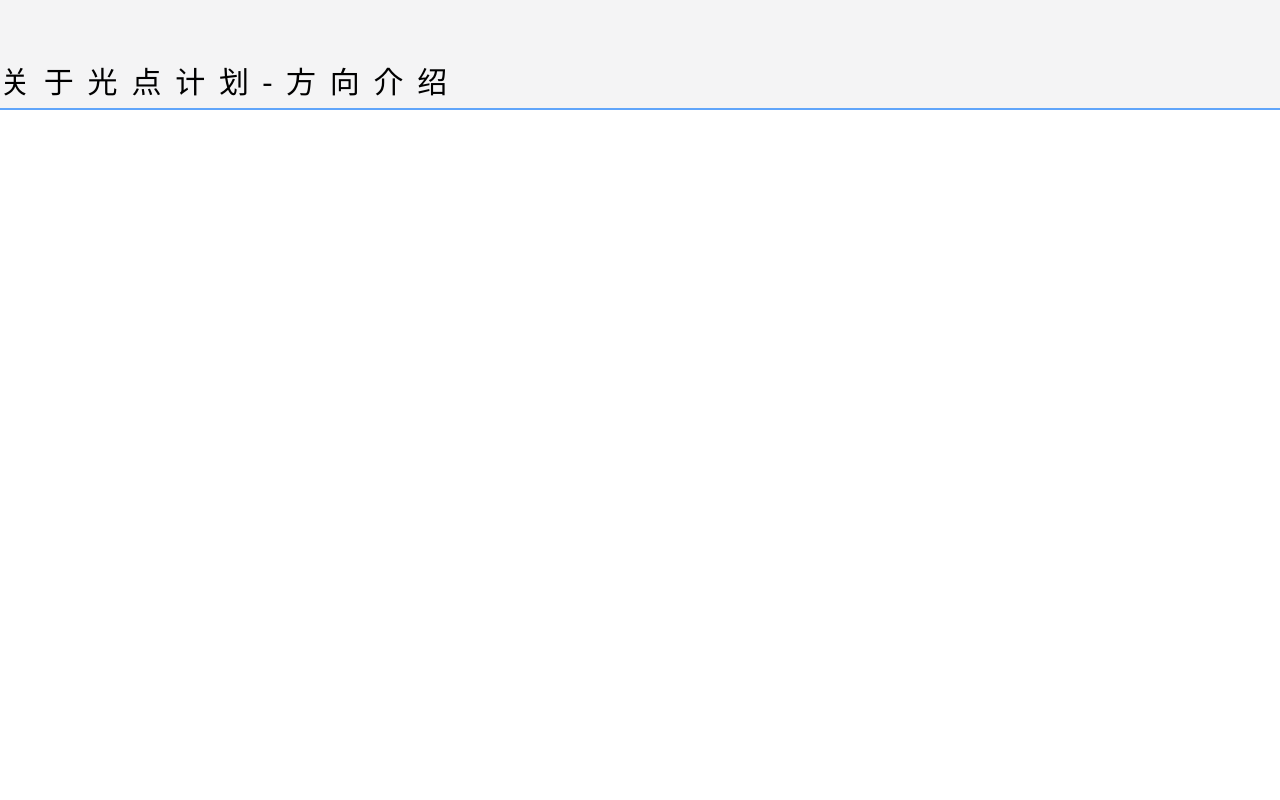
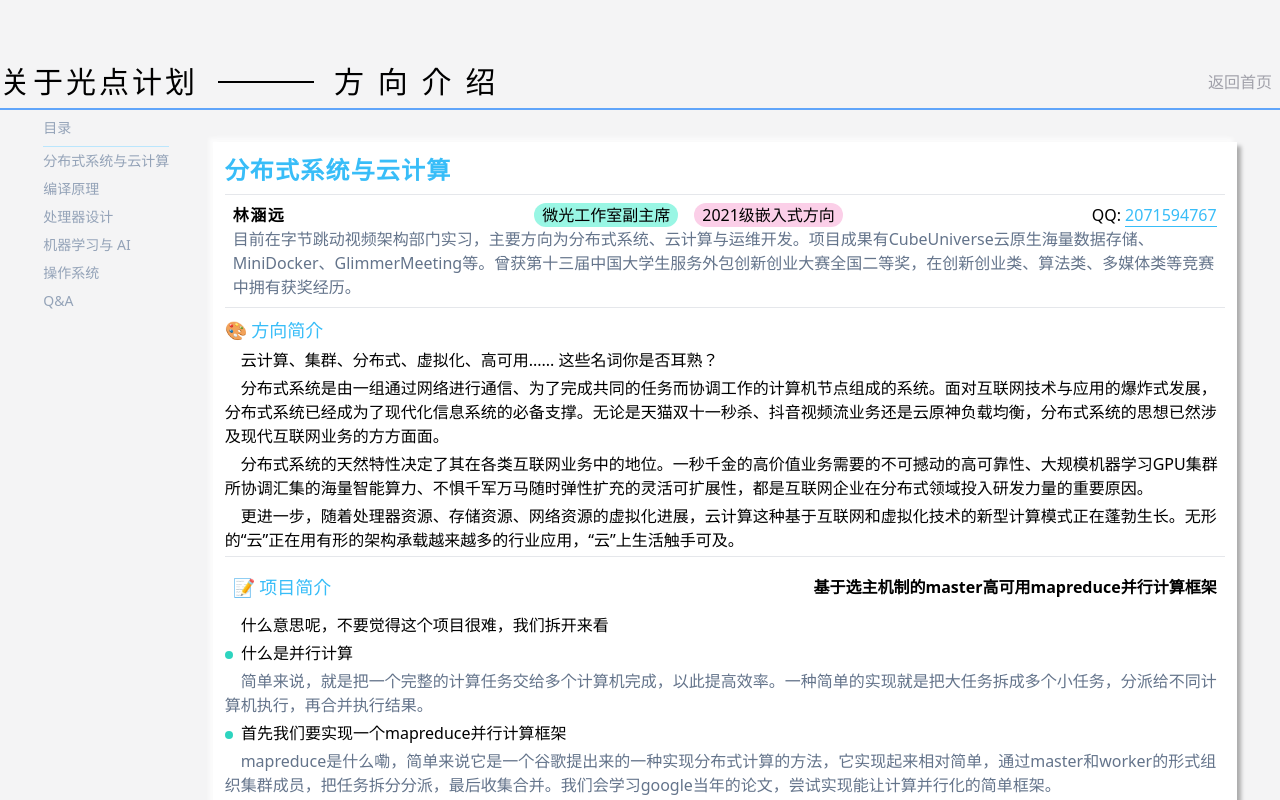
Before and after one commit to ZbWeR/LuminousEndeavors, a Vue app: page /about in a window 1280 px wide. Shown: the top 800 px of the page. Built offline with nearby package versions, Linux system fonts and the light colour scheme.

Commit message:
✨ feat: 完善方向介绍页

```diff
--- a/public/index.html
+++ b/public/index.html
@@ -17,5 +17,6 @@
   <div id="app"></div>
   <!-- built files will be auto injected -->
 </body>
+<script src="//at.alicdn.com/t/c/font_4200711_1rktriyn6kf.js"></script>
 
 </html>
--- a/src/App.vue
+++ b/src/App.vue
@@ -6,4 +6,11 @@
 *::-webkit-scrollbar {
   display: none;
 }
+.icon {
+  width: 1em;
+  height: 1em;
+  vertical-align: -0.15em;
+  fill: currentColor;
+  overflow: hidden;
+}
 </style>
--- a/src/views/ProjectIntroduction.vue
+++ b/src/views/ProjectIntroduction.vue
@@ -1,12 +1,162 @@
 <template>
   <div class="w-full bg-zinc-100">
-    <h1
-      class="container pt-16 pb-2 mx-auto font-serif tracking-widest border-b-2 border-blue-400 lg:text-3xl"
+    <!-- 标题栏 -->
+    <div
+      class="container flex items-center justify-between pt-16 pb-2 mx-auto font-serif border-b-2 border-blue-400"
     >
-      关 于 光 点 计 划 - 方 向 介 绍
-    </h1>
+      <!-- 标题 -->
+      <h1 class="flex items-center w-full tracking-widest lg:text-3xl">
+        关于光点计划
+        <span class="inline-block w-24 h-0.5 mx-5 bg-black"></span> 方 向 介 绍
+      </h1>
+      <!-- 返回按钮 -->
+      <div
+        class="flex items-center gap-2 px-2 transition-all group shrink-0 text-zinc-400 lg:hover:-translate-y-1 lg:hover:scale-105"
+      >
+        <svg
+          class="icon fill-zinc-400 group-hover:fill-sky-400"
+          aria-hidden="true"
+        >
+          <use xlink:href="#icon-home"></use>
+        </svg>
+        <button class="group-hover:text-sky-400">返回首页</button>
+      </div>
+    </div>
+    <div class="flex justify-evenly">
+      <!-- 导航栏 -->
+      <div class="text-sm text-slate-400">
+        <p class="py-2 border-b border-sky-200">目录</p>
+        <ul>
+          <li
+            v-for="(item, index) in projectName"
+            :key="index"
+            class="leading-loose hover:text-sky-400"
+          >
+            <a :href="`#project${index}`">{{ item }}</a>
+          </li>
+        </ul>
+      </div>
+      <!-- 方向介绍正文 -->
+      <div
+        class="w-4/5 p-3 mt-8 transition-all bg-white grow-0 myShadow bg-sky"
+        id="project0"
+      >
+        <!-- 标题 -->
+        <!-- bg-teal-100 border-2 border-teal-500 rounded -->
+        <h1 class="text-2xl font-bold tracking-wider text-sky-400">
+          分布式系统与云计算
+        </h1>
+        <!-- 负责人介绍 -->
+        <div class="p-2 mt-2 border-t border-b">
+          <!-- 头衔与联系方式 -->
+          <div class="flex justify-between">
+            <p class="font-bold tracking-widest">林涵远</p>
+            <p class="flex gap-4">
+              <span class="px-2 bg-teal-200 rounded-full"
+                >微光工作室副主席</span
+              >
+              <span class="px-2 bg-pink-200 rounded-full"
+                >2021级嵌入式方向</span
+              >
+            </p>
+            <p>
+              QQ:
+              <span class="border-b text-sky-400 border-sky-400"
+                >2071594767</span
+              >
+            </p>
+          </div>
+          <!-- 个人经历 -->
+          <p class="text-slate-500">
+            目前在字节跳动视频架构部门实习，主要方向为分布式系统、云计算与运维开发。项目成果有CubeUniverse云原生海量数据存储、MiniDocker、GlimmerMeeting等。曾获第十三届中国大学生服务外包创新创业大赛全国二等奖，在创新创业类、算法类、多媒体类等竞赛中拥有获奖经历。
+          </p>
+        </div>
+        <!-- 方向简介 -->
+        <div class="mt-2 border-b">
+          <h1 class="text-lg text-sky-400">🎨 方向简介</h1>
+          <p class="my-1 indent-4">
+            云计算、集群、分布式、虚拟化、高可用...... 这些名词你是否耳熟？
+          </p>
+          <p class="my-1 indent-4">
+            分布式系统是由一组通过网络进行通信、为了完成共同的任务而协调工作的计算机节点组成的系统。面对互联网技术与应用的爆炸式发展，分布式系统已经成为了现代化信息系统的必备支撑。无论是天猫双十一秒杀、抖音视频流业务还是云原神负载均衡，分布式系统的思想已然涉及现代互联网业务的方方面面。
+          </p>
+          <p class="my-1 indent-4">
+            分布式系统的天然特性决定了其在各类互联网业务中的地位。一秒千金的高价值业务需要的不可撼动的高可靠性、大规模机器学习GPU集群所协调汇集的海量智能算力、不惧千军万马随时弹性扩充的灵活可扩展性，都是互联网企业在分布式领域投入研发力量的重要原因。
+          </p>
+          <p class="my-1 indent-4">
+            更进一步，随着处理器资源、存储资源、网络资源的虚拟化进展，云计算这种基于互联网和虚拟化技术的新型计算模式正在蓬勃生长。无形的“云”正在用有形的架构承载越来越多的行业应用，“云”上生活触手可及。
+          </p>
+        </div>
+        <!-- 项目简介 -->
+        <div class="mt-2">
+          <div class="flex items-center justify-between p-2">
+            <h1 class="text-lg text-sky-400">📝 项目简介</h1>
+            <p class="font-bold">
+              基于选主机制的master高可用mapreduce并行计算框架
+            </p>
+          </div>
+          <p class="my-1 indent-4">
+            什么意思呢，不要觉得这个项目很难，我们拆开来看
+          </p>
+          <ul>
+            <li>
+              <p>
+                <span class="inline-block w-2 h-2 bg-teal-400 rounded-lg"></span
+                >&nbsp; 什么是并行计算
+              </p>
+              <p class="my-1 indent-4 text-slate-500">
+                简单来说，就是把一个完整的计算任务交给多个计算机完成，以此提高效率。一种简单的实现就是把大任务拆成多个小任务，分派给不同计算机执行，再合并执行结果。
+              </p>
+            </li>
+            <li>
+              <p>
+                <span class="inline-block w-2 h-2 bg-teal-400 rounded-lg"></span
+                >&nbsp; 首先我们要实现一个mapreduce并行计算框架
+              </p>
+              <p class="my-1 indent-4 text-slate-500">
+                mapreduce是什么嘞，简单来说它是一个谷歌提出来的一种实现分布式计算的方法，它实现起来相对简单，通过master和worker的形式组织集群成员，把任务拆分分派，最后收集合并。我们会学习google当年的论文，尝试实现能让计算并行化的简单框架。
+              </p>
+            </li>
+            <li>
+              <p>
+                <span class="inline-block w-2 h-2 bg-teal-400 rounded-lg"></span
+                >&nbsp; 其次呢我们要实现一个选主机制，来完成master的高可用
+              </p>
+              <p class="my-1 indent-4 text-slate-500">
+                什么意思呢，我们实现的master只有一只，而worker有一堆，论文中也讲了worker挂了会怎么处理。那么如果master挂了呢？我们将再使用分布式系统的一些常用方法，比如选主机制，来完成master的高可用。
+              </p>
+            </li>
+          </ul>
+          <p class="my-1 indent-4">
+            总而言之，我们会通过实现项目目标和论文学习的方式，逐步去尝试mapreduce之类一些简单的分布式系统的设计思想，实现一个简单能跑的小系统。总体而言不会很困难，但也需要一定时间的论文学习和调试过程。
+          </p>
+        </div>
+        <!-- 注意事项 -->
+        <div class="p-2 mt-2 bg-teal-100 border-2 border-teal-500 rounded">
+          <p>
+            <span class="font-bold">🔔 注意事项: </span
+            >本项目基于go语言实现，考虑到同学可能没有接触过go语言，本方向的前期工作将围绕语言基础做一些准备，因此不需要担心因为没学过go而影响项目进度。同时go语言本身足够简单，且它的应用也很广泛，所以也不用怕学不懂或是学了没用。总之，大一0基础的小伙伴尝试也是没问题的。
+          </p>
+        </div>
+      </div>
+    </div>
   </div>
 </template>
 
 <script setup>
+const projectName = [
+  "分布式系统与云计算",
+  "编译原理",
+  "处理器设计",
+  "机器学习与 AI",
+  "操作系统",
+  "Q&A",
+];
 </script>
+
+<style lang="less" scoped>
+.myShadow {
+  box-shadow: 4px 4px 4px rgba(0, 0, 0, 0.3),
+    -4px -4px 4px rgba(255, 255, 255, 0.7);
+}
+</style>
```
